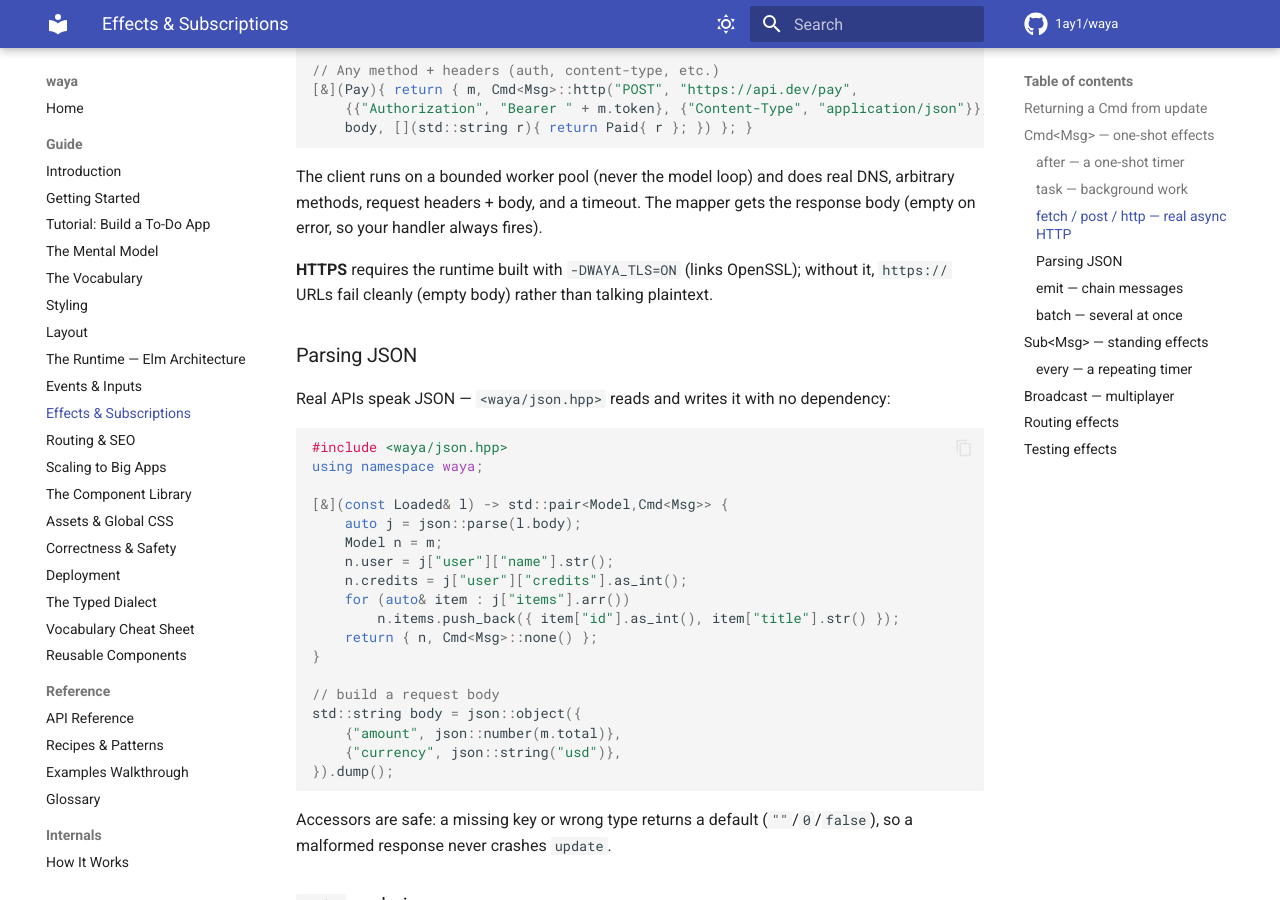
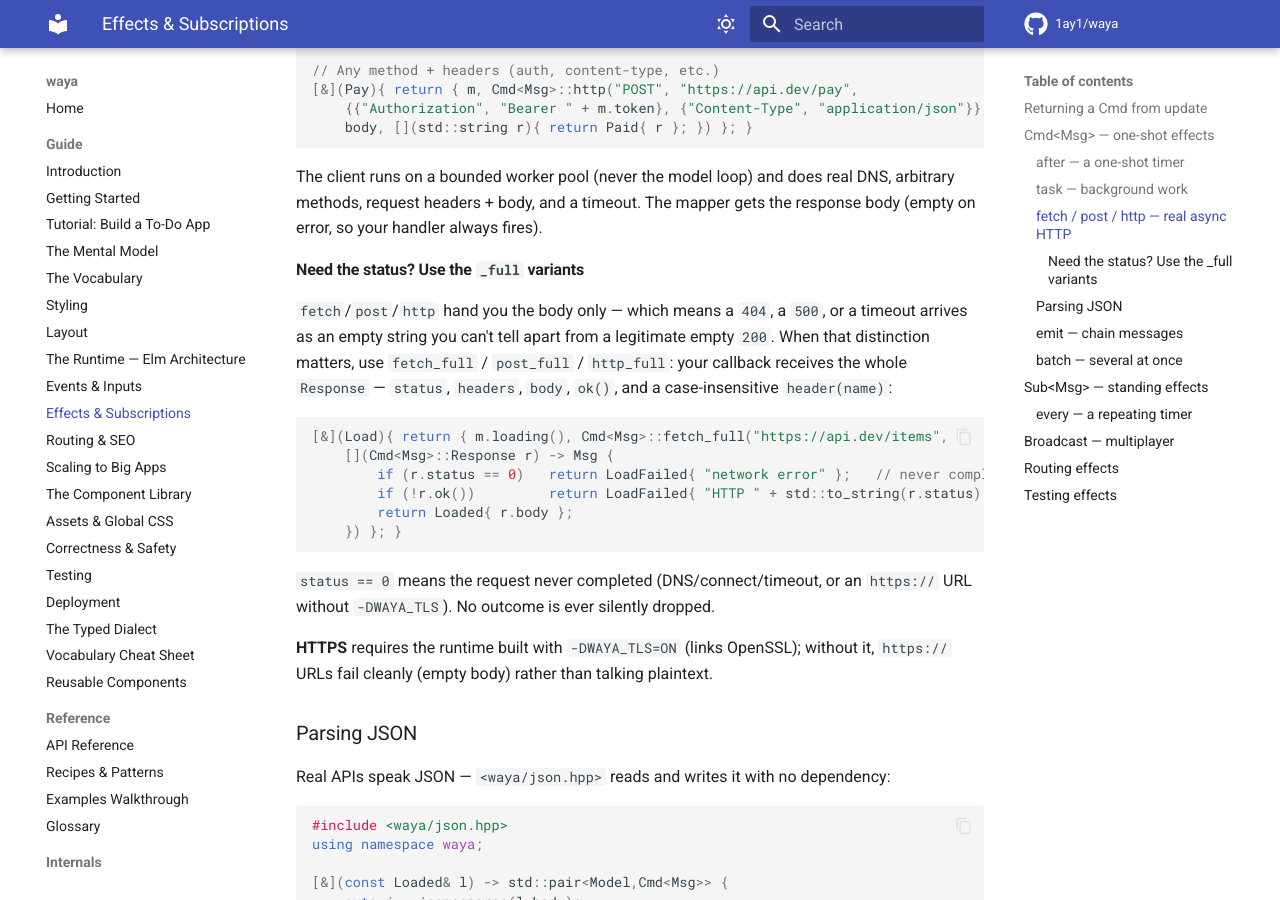
Before and after one commit to 1ay1/waya, an MkDocs documentation site: the page built from docs/08-effects.md, in a window 1280 px wide and 900 px high, scrolled down 1850 px. Built offline with MkDocs 1.6.1 and Material for MkDocs 9.7.7, drawn with Linux system fonts in a browser that asks for light colours; comment, search, counter and statistics services are not loaded.

Commit message:
DX + correctness leap: no-silent-drop fetch, test harness, safe markup, update diagnostic
Five improvements targeting "fall in love" DX and "never silently burned"
correctness — each drops cleanly into the existing pure-functional design.

1. Cmd::fetch no longer discards HTTP status (the single worst silent drop).
   effect.hpp adds a public Response{status,headers,body,ok(),header()} and an
   optional on_response callback on Fetch, plus fetch_full/post_full/http_full
   factories. The runtime (live.hpp) delivers the full outcome to on_response
   when set; status==0 means the request never completed. The body-only
   fetch/post/http stay as happy-path sugar. Cmd::map propagates on_response.

2. First-class test harness (surface/test.hpp, NEW). Because apps are pure, the
   whole thing drives in a plain test — no browser/socket/runtime:
     auto app = test::harness<P>();
     app.send(Inc{}).send(Inc{}); assert(app.model().n == 2);
     assert(app.text_contains("2")); assert(app.count(Kind::button)==2);
     assert(app.last_cmd() == Cmd<Msg>::after(300, Saved{}));  // effects as data
     assert(app.valid());                                       // folds in validator
   All four update shapes supported; effects asserted WITHOUT running them.

3. markup() guard rail. New markup-unsafe validator rule flags raw HTML carrying
   <script>/javascript:/on*= (accidental XSS via user input), and a new
   sanitized_html() helper strips scripts/style/iframe/handlers/js-urls for
   rendering untrusted rich text (markdown/CMS) safely.

4. update-shape diagnostic. check_program now catches a mistyped `update`
   (wrong param order, missing const, wrong return type) that previously
   compiled silently as "no update" (every message a no-op) — the hardest bug
   to spot. Fires a targeted static_assert listing the four valid shapes.

5. Effect exceptions no longer vanish silently: the worker pool logs a dropped
   effect's what() in debug builds instead of an empty catch(...).

Docs: new Testing guide (docs/21-testing.md + nav), effects doc covers the
_full variants, safety doc covers markup-unsafe + sanitized_html.

Tests: test_harness (NEW, 19) + test_safety 33->40; update diagnostic verified
to fire. Suite 28/28 green under normal AND STRICT builds; all 10 examples boot
under strict without tripping the new markup rule.

````diff
--- a/docs/08-effects.md
+++ b/docs/08-effects.md
@@ -80,6 +80,26 @@ finishes. The model loop never blocks.
 The client runs on a bounded worker pool (never the model loop) and does real
 DNS, arbitrary methods, request headers + body, and a timeout. The mapper gets
 the response body (empty on error, so your handler always fires).
+
+#### Need the status? Use the `_full` variants
+
+`fetch`/`post`/`http` hand you the body only — which means a `404`, a `500`, or a
+timeout arrives as an empty string you can't tell apart from a legitimate empty
+`200`. When that distinction matters, use `fetch_full` / `post_full` /
+`http_full`: your callback receives the whole `Response` — `status`, `headers`,
+`body`, `ok()`, and a case-insensitive `header(name)`:
+
+```cpp
+[&](Load){ return { m.loading(), Cmd<Msg>::fetch_full("https://api.dev/items",
+    [](Cmd<Msg>::Response r) -> Msg {
+        if (r.status == 0)   return LoadFailed{ "network error" };   // never completed
+        if (!r.ok())         return LoadFailed{ "HTTP " + std::to_string(r.status) };
+        return Loaded{ r.body };
+    }) }; }
+```
+
+`status == 0` means the request never completed (DNS/connect/timeout, or an
+`https://` URL without `-DWAYA_TLS`). No outcome is ever silently dropped.
 
 **HTTPS** requires the runtime built with `-DWAYA_TLS=ON` (links OpenSSL);
 without it, `https://` URLs fail cleanly (empty body) rather than talking
--- a/mkdocs.yml
+++ b/mkdocs.yml
@@ -79,6 +79,7 @@ nav:
       - The Component Library: 14-components.md
       - Assets & Global CSS: 15-assets.md
       - Correctness & Safety: 16-safety.md
+      - Testing: 21-testing.md
       - Deployment: 17-deployment.md
       - The Typed Dialect: 18-typed.md
       - Vocabulary Cheat Sheet: 19-cheatsheet.md
````
Also changed, not shown: docs/16-safety.md (+13 -2 lines), docs/21-testing.md (added, +99 -0 lines), 8 other files.
